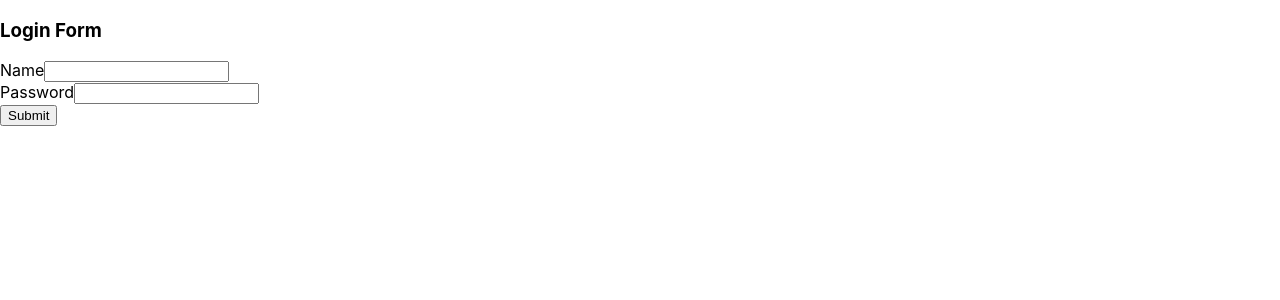
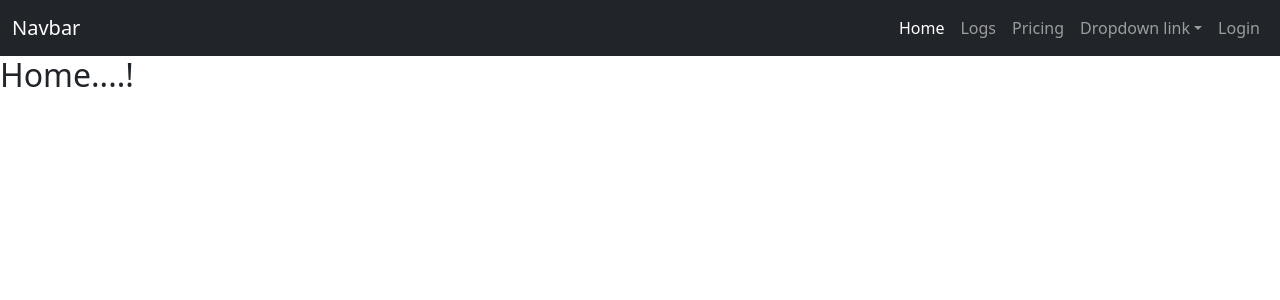
Before and after one commit to KuldeepGautam/Authentication, a React (Create React App) app in the folder noc-clone/: page / in a window 1280 px wide. Shown: the top 300 px of the page. Built offline with nearby package versions, Linux system fonts and the light colour scheme.

Commit message:
Added log file.

```diff
--- a/noc-clone/package.json
+++ b/noc-clone/package.json
@@ -7,6 +7,7 @@
     "@testing-library/react": "^13.4.0",
     "@testing-library/user-event": "^13.5.0",
     "axios": "^1.6.8",
+    "bootstrap": "^5.3.3",
     "react": "^18.2.0",
     "react-dom": "^18.2.0",
     "react-router-dom": "^6.22.3",
--- a/noc-clone/src/App.js
+++ b/noc-clone/src/App.js
@@ -2,13 +2,17 @@ import React from "react";
 import LoginForm from "./components/loginForm";
 import { BrowserRouter as Router, Routes, Route } from "react-router-dom";
 import Home from "./components/home";
+import Navbar from "./components/navbar";
+import Logs from "./components/logs";
 
 const App = () => {
   return (
     <Router>
+      <Navbar />
       <Routes>
-        <Route path="/" element={<LoginForm />} />
-        <Route path="/home" element={<Home />} />
+        <Route path="/" element={<Home />} />
+        <Route path="/loginForm" element={<LoginForm />} />
+        <Route path="/logs" element={<Logs />} />
       </Routes>
     </Router>
   );
--- /dev/null
+++ b/noc-clone/src/components/logs.js
@@ -0,0 +1,42 @@
+import React from "react";
+
+const Logs = () => {
+  return (
+    <section>
+      <div className="container-fluid" style={(overFlow = "hidden")}>
+        <h2>Logs</h2>
+        <table className="table">
+          <thead>
+            <tr>
+              <th>S. No.</th>
+              <th>IProtect Id</th>
+              <th>Protocol Id</th>
+              <th>Device Timestamp</th>
+              <th>Server Timestamp</th>
+              <th>IProtect Flags</th>
+              <th>Auxiliary Power</th>
+              <th>Secondary Power</th>
+              <th>Secondary Power1</th>
+              <th>Secondary Power2</th>
+              <th>Secondary Power3 reserved</th>
+              <th>Main Power</th>
+              <th>Temperature</th>
+              <th>Mains Run Hours</th>
+              <th>DG Run Hours</th>
+              <th>Battery Run Hours</th>
+              <th>Orion</th>
+              <th>Site Id</th>
+              <th>Site Name</th>
+              <th>Binary</th>
+            </tr>
+          </thead>
+          <tbody>
+            <tr></tr>
+          </tbody>
+        </table>
+      </div>
+    </section>
+  );
+};
+
+export default Logs;
--- /dev/null
+++ b/noc-clone/src/components/navbar.js
@@ -0,0 +1,85 @@
+import React from "react";
+import { Link } from "react-router-dom";
+
+const Navbar = () => {
+  return (
+    <section>
+      <nav class="navbar navbar-expand-lg navbar-dark bg-dark">
+        <div class="container-fluid">
+          <Link to="/" class="navbar-brand" href="#">
+            Navbar
+          </Link>
+          <button
+            class="navbar-toggler"
+            type="button"
+            data-bs-toggle="collapse"
+            data-bs-target="#navbarNavDropdown"
+            aria-controls="navbarNavDropdown"
+            aria-expanded="false"
+            aria-label="Toggle navigation"
+          >
+            <span class="navbar-toggler-icon"></span>
+          </button>
+          <div class="collapse navbar-collapse" id="navbarNavDropdown">
+            <ul class="navbar-nav mr-auto w-100 justify-content-end">
+              <li class="nav-item">
+                <Link
+                  to="/"
+                  class="nav-link active"
+                  aria-current="page"
+                  href="#"
+                >
+                  Home
+                </Link>
+              </li>
+              <li class="nav-item">
+                <Link class="nav-link" to="/logs" href="#">
+                  Logs
+                </Link>
+              </li>
+              <li class="nav-item">
+                <Link class="nav-link" href="#">
+                  Pricing
+                </Link>
+              </li>
+              <li class="nav-item dropdown">
+                <Link
+                  class="nav-link dropdown-toggle"
+                  href="#"
+                  id="navbarDropdownMenuLink"
+                  role="button"
+                  data-bs-toggle="dropdown"
+                  aria-expanded="false"
+                >
+                  Dropdown link
+                </Link>
+                <ul
+                  class="dropdown-menu"
+                  aria-labelledby="navbarDropdownMenuLink"
+                >
+                  <li>
+                    <Link class="dropdown-item" href="#">
+                      Action
+                    </Link>
+                  </li>
+                  <li>
+                    <Link class="dropdown-item" href="#">
+                      Another action
+                    </Link>
+                  </li>
+                </ul>
+              </li>
+              <li className="nav-item">
+                <Link to="/loginForm" className="nav-link" href="#">
+                  Login
+                </Link>
+              </li>
+            </ul>
+          </div>
+        </div>
+      </nav>
+    </section>
+  );
+};
+
+export default Navbar;
```
Also changed, not shown: noc-clone/src/index.js (+7 -6 lines), 1 other file (tests, documents, lock files or other folders).
